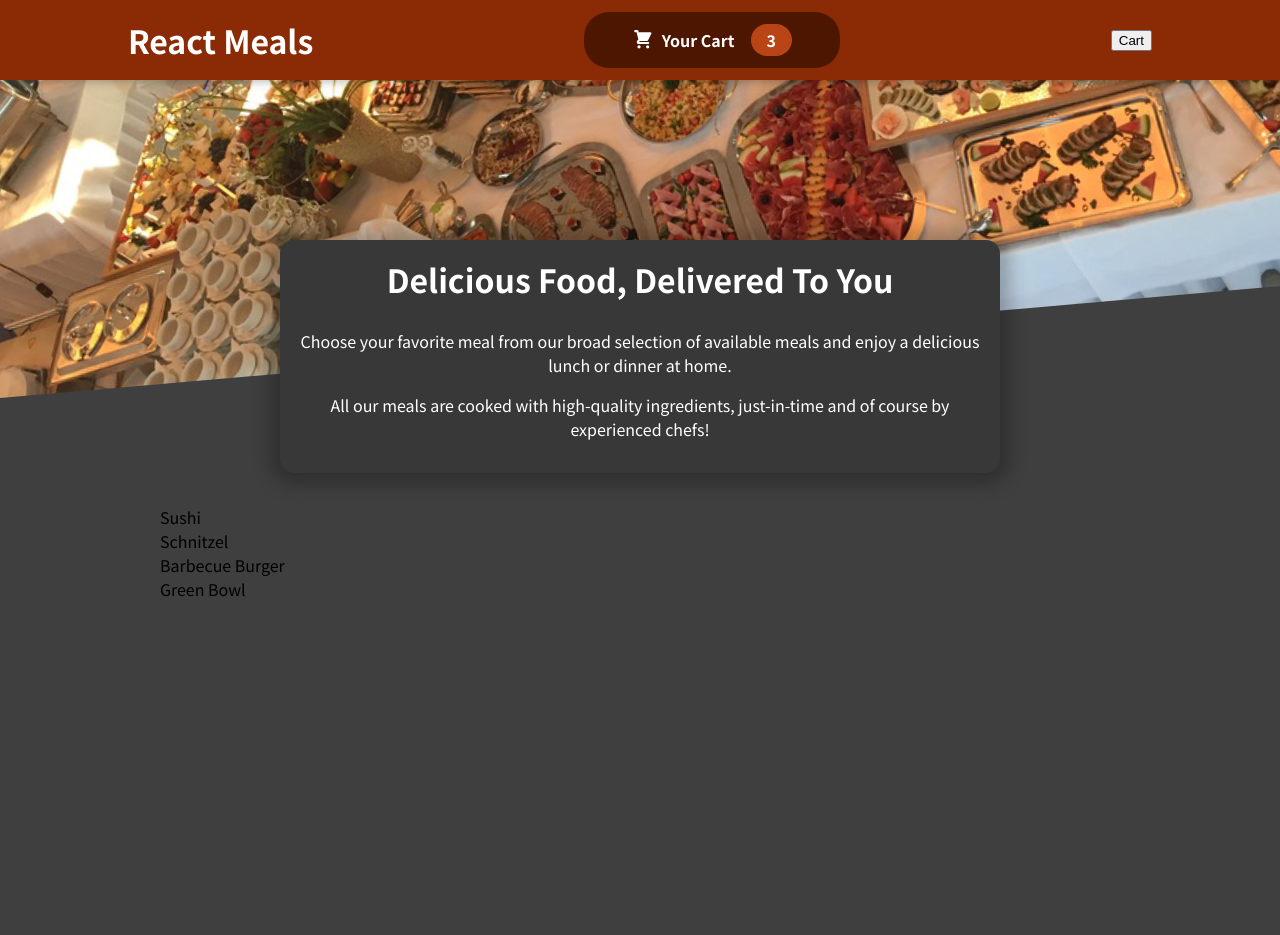
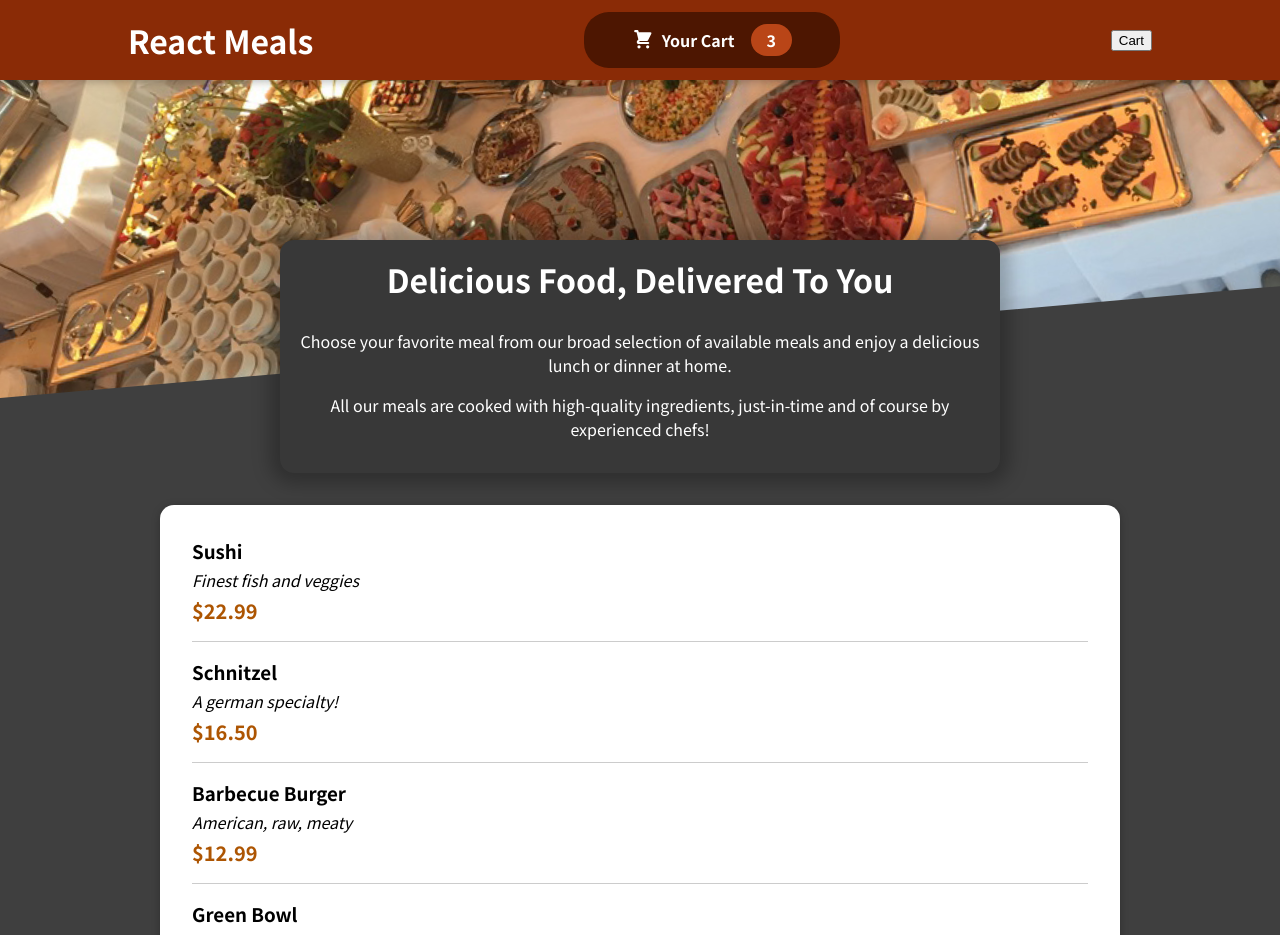
Before and after one commit to Moez-Zouari/react-food-order-app, a React (Create React App) app: page / in a window 1280 px wide. Shown: the top 935 px of the page. Before the commit the page ends 800 px from the top, so only its background shows below. Built offline with nearby package versions, Linux system fonts and the light colour scheme.

Commit message:
adding Individual Meal Items & Displaying Them

```diff
--- a/src/components/Meals/AvailableMeals.js
+++ b/src/components/Meals/AvailableMeals.js
@@ -1,4 +1,6 @@
 import classes from "./AvailableMeals.module.css";
+import Card from "../UI/Card";
+import MealItem from "./MealItem/MealItem";
 const DUMMY_MEALS = [
   {
     id: "m1",
@@ -28,11 +30,18 @@
 
 const AvailableMeals = () => {
   const mealsList = DUMMY_MEALS.map((meal) => (
-    <li key={meal.id}>{meal.name}</li>
+    <MealItem
+      key={meal.id}
+      name={meal.name}
+      description={meal.description}
+      price={meal.price}
+    />
   ));
   return (
     <section className={classes.meals}>
-      <ul>{mealsList}</ul>
+      <Card>
+        <ul>{mealsList}</ul>
+      </Card>
     </section>
   );
 };
--- /dev/null
+++ b/src/components/Meals/MealItem/MealItem.js
@@ -0,0 +1,16 @@
+import classes from "./MealItem.module.css";
+
+const MealItem = (props) => {
+  const price = `$${props.price.toFixed(2)}`;
+  return (
+    <li className={classes.meal}>
+      <div>
+        <h3>{props.name}</h3>
+        <div className={classes.description}>{props.description}</div>
+        <div className={classes.price}>{price}</div>
+      </div>
+      <div></div>
+    </li>
+  );
+};
+export default MealItem;
--- /dev/null
+++ b/src/components/Meals/MealItem/MealItem.module.css
@@ -0,0 +1,22 @@
+.meal {
+    display: flex;
+    justify-content: space-between;
+    margin: 1rem;
+    padding-bottom: 1rem;
+    border-bottom: 1px solid #ccc;
+  }
+
+  .meal h3 {
+    margin: 0 0 0.25rem 0;
+  }
+
+  .description {
+    font-style: italic;
+  }
+
+  .price {
+    margin-top: 0.25rem;
+    font-weight: bold;
+    color: #ad5502;
+    font-size: 1.25rem;
+  }
--- /dev/null
+++ b/src/components/UI/Card.js
@@ -0,0 +1,7 @@
+import classes from "./Card.module.css";
+
+const Card = (props) => {
+  return <div className={classes.card}>{props.children}</div>;
+};
+
+export default Card;
--- /dev/null
+++ b/src/components/UI/Card.module.css
@@ -0,0 +1,6 @@
+.card {
+    padding: 1rem;
+    box-shadow: 0 2px 8px rgba(0, 0, 0, 0.25);
+    border-radius: 14px;
+    background-color: white;
+  }
```
Also changed, not shown: src/components/Meals/MealItem/MealItemForm.js (added), 1 other file (tests, documents, lock files or other folders).
